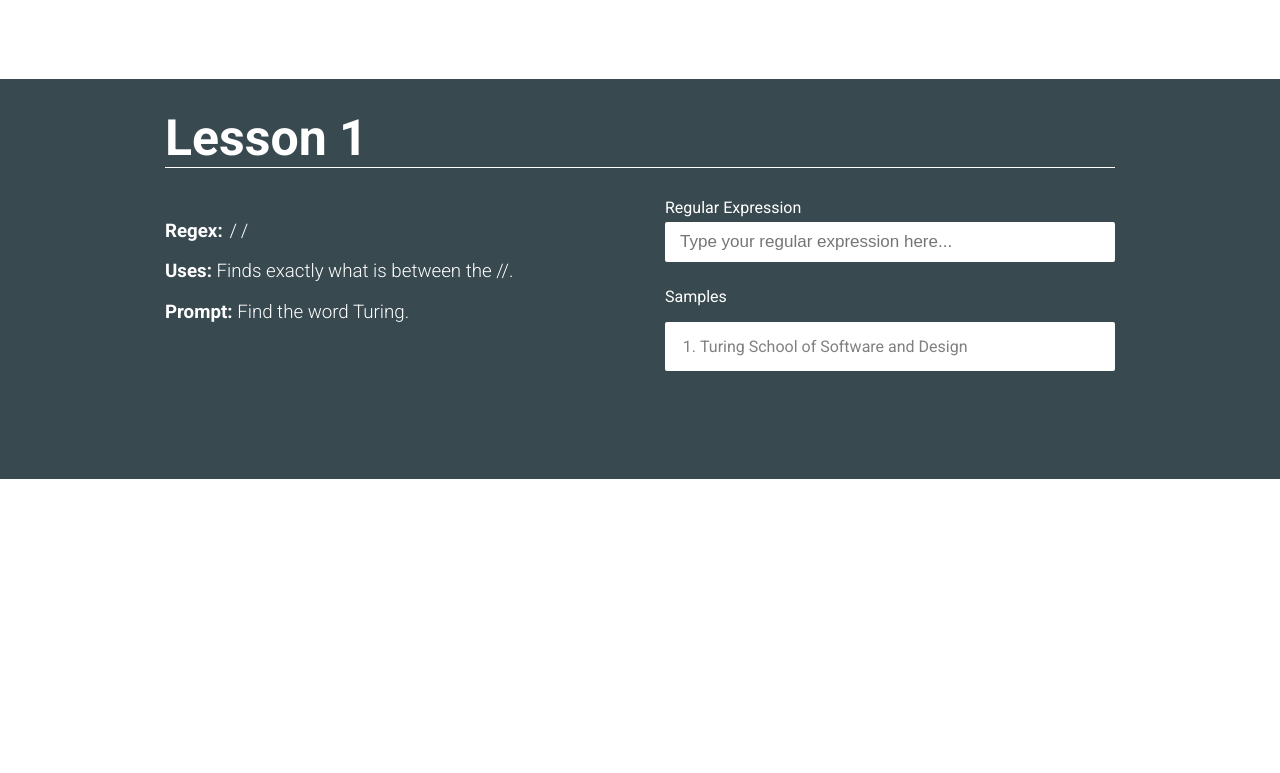
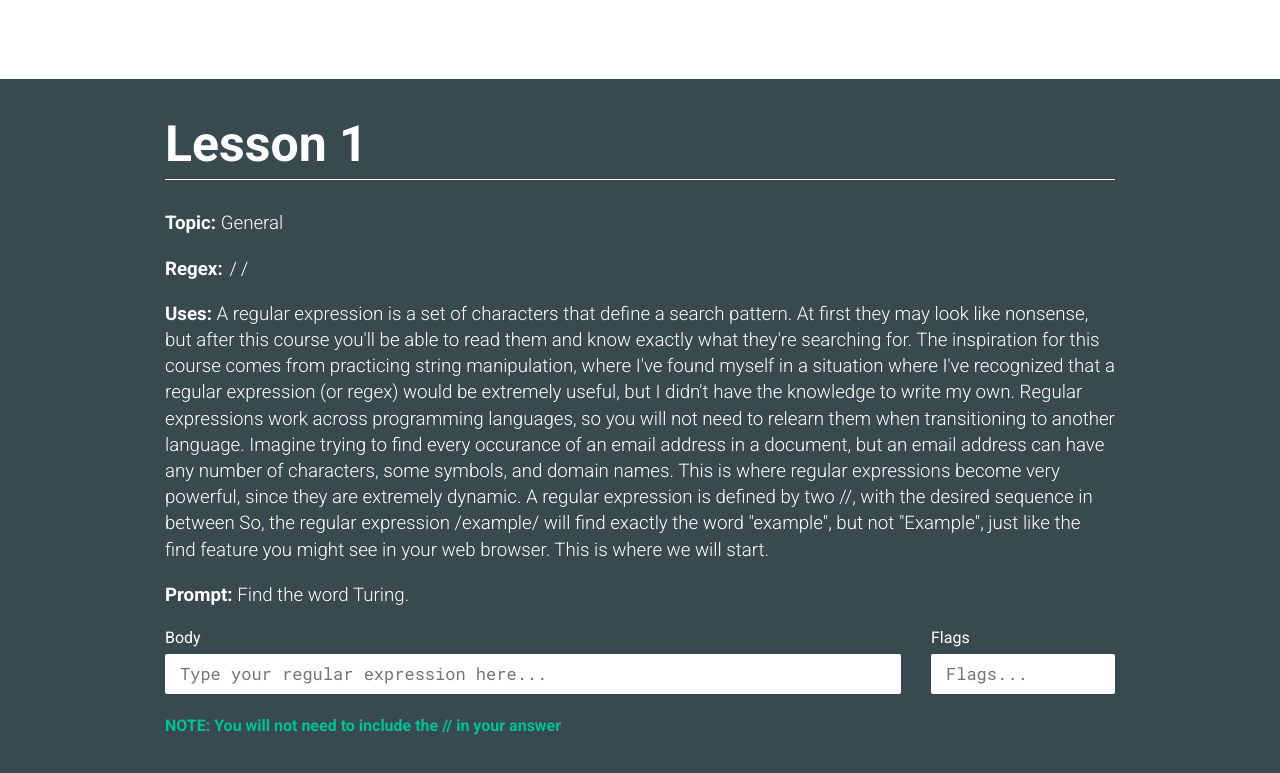
Before and after one commit to jarrettkong/regex-teacher, a React (Create React App) app: page / in a window 1280 px wide. Shown: the part 321-1094 px from the top of the page. Before the commit the page ends 800 px from the top, so only its background shows below. Built offline with nearby package versions, Linux system fonts and the light colour scheme.

Commit message:
Change lesson style and create regex from input

```diff
--- a/src/components/App.scss
+++ b/src/components/App.scss
@@ -3,7 +3,7 @@ $background: #394950;
 
 .App {
   background-color: $background;
-  height: 100vh;
+  // height: 100vh;
 }
 
 .App-header {
--- a/src/components/Lesson.jsx
+++ b/src/components/Lesson.jsx
@@ -3,6 +3,12 @@ import './Lesson.scss';
 import RegexForm from './RegexForm.jsx'
 
 class Lesson extends Component {
+
+  checkAnswer = (body, flags) => {
+    const regex = new RegExp(body, flags);
+    console.log(regex);
+  }
+
   render() {
     const { lesson, lessonNumber } = this.props;
     return (
@@ -10,16 +16,14 @@ class Lesson extends Component {
         <h2 className="Lesson-header">Lesson {lessonNumber}</h2>
         <div className="Lesson-grid">
           <section className="Lesson-instructions Lesson-container">
-            <h3 className="Lesson-prompt">Regex: <span className="Lesson-text Lesson-regex">{lesson.regex}</span></h3>
-            <h3 className="Lesson-prompt">Uses: <span className="Lesson-text">{lesson.instructions}.</span></h3>
-            <h3 className="Lesson-prompt">Prompt: <span className="Lesson-text">{lesson.prompt}.</span></h3>
-          </section>
-          <section className="Lesson-inputs Lesson-container">
-            <RegexForm />
-            <p>Samples</p>
-            <ol className="Lesson-samples">
-              {lesson.examples.map(ex => <li className="Lesson-example">{ex}</li>)}
-            </ol>
+            <h3>Topic: <span className="Lesson-text">{lesson.topic}</span></h3>
+            <h3>Regex: <span className="Lesson-text Lesson-code">{lesson.regex}</span></h3>
+            <h3>Uses: <span className="Lesson-text">{lesson.instructions}.</span></h3>
+            <h3>Prompt: <span className="Lesson-text">{lesson.prompt}.</span></h3>
+          {/* </section> */}
+          {/* <section className="Lesson-inputs Lesson-container"> */}
+            <RegexForm checkAnswer={this.checkAnswer}/>
+            <h4 className="Lesson-reminder">NOTE: You will not need to include the // in your answer</h4>
           </section>
         </div>
       </section>
--- a/src/components/Lesson.scss
+++ b/src/components/Lesson.scss
@@ -1,3 +1,6 @@
+$accent-color: #00C296;
+
+
 .Lesson {
   color: white;
   align-items: center;
@@ -7,11 +10,11 @@
   padding: 30px 25px;
 }
 
-.Lesson-grid {
-  display: grid;
-  grid-template-columns: repeat(2, 1fr);
-  grid-gap: 50px;
-}
+// .Lesson-grid {
+//   display: grid;
+//   grid-template-columns: repeat(2, 1fr);
+//   grid-gap: 50px;
+// }
 
 .Lesson-info-container {
   padding: 25px;
@@ -28,7 +31,7 @@
   margin: 0;
 }
 
-.Lesson-regex {
+.Lesson-code {
   font-family: 'Roboto Mono', monospace;
   letter-spacing: 0;
 }
@@ -47,3 +50,7 @@
     margin-left: 20px;
   }
 }
+
+.Lesson-reminder {
+  color: $accent-color;
+}
--- a/src/components/RegexForm.jsx
+++ b/src/components/RegexForm.jsx
@@ -4,19 +4,37 @@ import './RegexForm.scss'
 class InputForm extends Component {
 
   state = {
-    inputValue: ''
+    body: '',
+    flags: ''
   }
 
-  _handleChange = e => {
-    this.setState({ inputValue: e.target.value }, console.log(this.state.inputValue));
+  _handleBody = e => {
+    this.setState({ body: e.target.value });
+  }
+
+  _handleFlag = e => {
+    this.setState({ flags: e.target.value })
+  }
+
+  _handleSubmit = e => {
+    e.preventDefault();
+    const { body, flags } = this.state;
+    this.props.checkAnswer(body, flags);
   }
 
   render() {
     return (
-      <header className="RegexForm-input">
-        <label htmlFor="regex-input">Regular Expression</label>
-        <input type="text" id="regex-input" placeholder="Type your regular expression here..." value={this.state.inputValue} onChange={this._handleChange}/>
-      </header>
+      <form className="RegexForm-input" onSubmit={this._handleSubmit}>
+        <div className="Regex-input-container main-container">
+          <label htmlFor="main-input">Body</label>
+          <input type="text" id="main-input" spellCheck="false" placeholder="Type your regular expression here..." value={this.state.body} onChange={this._handleBody}/>
+        </div>
+        <div className="Regex-input-container flag-container">
+          <label htmlFor="flag-input">Flags</label>
+          <input type="text" id="flag-input" spellCheck="false" placeholder="Flags..." value={this.state.flags} onChange={this._handleFlag}/>
+        </div>
+        <input type="submit" className="RegexForm-submit"/>
+      </form>
     )
   }
 }
--- a/src/components/RegexForm.scss
+++ b/src/components/RegexForm.scss
@@ -1,5 +1,6 @@
 .RegexForm-input {
   width: 100%;
+  display: flex;
 
   & input {
     width: 100%;
@@ -9,9 +10,24 @@
     border: 0;
     border-radius: 2px;
     margin-top: 5px;
+    color: #DE6A73;
+    font-family: 'Roboto Mono', monospace;
 
     &:focus {
       outline: transparent;
     }
   }
 }
+
+.main-container {
+  flex: 8;
+  margin-right: 30px;
+}
+
+.flag-container {
+  flex: 2;
+}
+
+.RegexForm-submit {
+  display: none;
+}
--- a/src/data.js
+++ b/src/data.js
@@ -3,62 +3,62 @@ const lessons = [
     "id": 1,
     "topic": "General",
     "regex": "//",
-    "instructions": "Finds exactly what is between the //",
+    "instructions": "A regular expression is a set of characters that define a search pattern. At first they may look like nonsense, but after this course you'll be able to read them and know exactly what they're searching for.\n\nThe inspiration for this course comes from practicing string manipulation, where I've found myself in a situation where I've recognized that a regular expression (or regex) would be extremely useful, but I didn't have the knowledge to write my own.\n\nRegular expressions work across programming languages, so you will not need to relearn them when transitioning to another language. Imagine trying to find every occurance of an email address in a document, but an email address can have any number of characters, some symbols, and domain names. This is where regular expressions become very powerful, since they are extremely dynamic.\n\nA regular expression is defined by two //, with the desired sequence in between So, the regular expression /example/ will find exactly the word \"example\", but not \"Example\", just like the find feature you might see in your web browser. This is where we will start",
     "prompt": "Find the word Turing",
-    "examples": ["Turing School of Software and Design"],
-    "solutions": ["Turing"]
+    "examples": ["Turing"],
+    "solutions": [true]
   },
   {
     "id": 2,
     "topic": "Character Classes",
     "regex": "\\d, \\D",
     "instructions": "Finds a single occurance of any digit 0-9 or non-digit, respectively.",
-    "prompt": "Find any dates in the following text",
-    "examples": ["I was born on 06/22/1995 and my father was born on 06/24/1963"],
-    "solutions": ["06/22/1995", "06/24/1963"]
+    "prompt": "Find any dates of the format dd/dd/dddd, where d can be any digit between zero and nine",
+    "examples": ["06/22/1995", "06/24/1963", "8/9/1996", "April 14, 2019", "1995/06/22"],
+    "solutions": [true, true, false, false, false]
   },
   {
     "id": 3,
     "topic": "Character Classes",
     "regex": "\\w, \\W",
     "instructions": "Finds a single occurance of any work character or non-work character, respectively. A work character is: a letter, digit, or _",
-    "prompt": "Find the url in the folling text",
-    "examples": ["The cirriculum for the front-end program can be found at  https://frontend.turing.io/"],
-    "solutions": ["https://www.turing.io/"]
+    "prompt": "Find the url https://www.turing.io",
+    "examples": ["https://www.turing.io/", "https://google.com"],
+    "solutions": [true, false]
   },
   {
     "id": 4,
     "topic": "Character Classes",
     "regex": "\\s, \\S",
     "instructions": "Finds a single occurance of any white-space or non-white-space character, respectively. A letter, digit, or _",
-    "prompt": "Find all of Max's test scores as one match",
-    "examples": ["Max: 85 52 91 67 75"],
-    "solutions": ["85 52 91 67 75"]
+    "prompt": "Find a set of 5 two-digit numbers separated by a space",
+    "examples": ["85 52 91 67 75", "1 2 3 4 5", "8552 91 67 75", "1234567890", "11 12 13 14 15"],
+    "solutions": [true, false, false, false, true]
   },
   {
     "id": 5,
     "topic": "Anchors",
     "regex": "^",
     "instructions": "Used at the start of a regular expression to denote that the string starts with that expression",
-    "prompt": "Find all two digit numbers that start with 2",
-    "examples": ["10", "12", "27", "14", "16", "18", "20", "22", "11", "13", "15"],
-    "solutions": ["27", "20", "22"]
+    "prompt": "Find any three-digit number that start with 1",
+    "examples": ["100", "111", "200", "300", "157", "187", "110", "22", "101", "199", "999"],
+    "solutions": [true, true, false, false, true, true, true, false, true, true, false]
   },
   {
     "id": 6,
     "topic": "Anchors",
     "regex": "$",
-    "instructions": "Used at the start of a regular expression to denote that the string starts with that expression",
-    "prompt": "Find all words that end with -ing",
+    "instructions": "Used at the end of a regular expression to denote that the string ends with that expression",
+    "prompt": "Find any six-letter word that end with -ing",
     "examples": ["Turing", "eating", "movie", "software", "joking", "computer"],
-    "solutions": ["Turing", " "]
+    "solutions": [true, true, false, false, true, false]
   },
   {
     "id": 7,
     "topic": "Character Sets",
     "regex": "[]",
-    "instructions": "",
-    "prompt": "",
+    "instructions": "Used to denote any specific set of characters in the search. For example, [abcdef] would match any letter a, b, c, d, e, or f",
+    "prompt": "Check to see if the ",
     "examples": [],
     "solutions": []
   },
--- a/src/index.scss
+++ b/src/index.scss
@@ -11,5 +11,6 @@ body {
   margin: 0;
   height: 100vh;
   width: 100vw;
+  line-height: 1.4;
   font-family: 'Roboto', sans-serif;
 }
```
Also changed, not shown: 1 other file (tests, documents, lock files or other folders).
